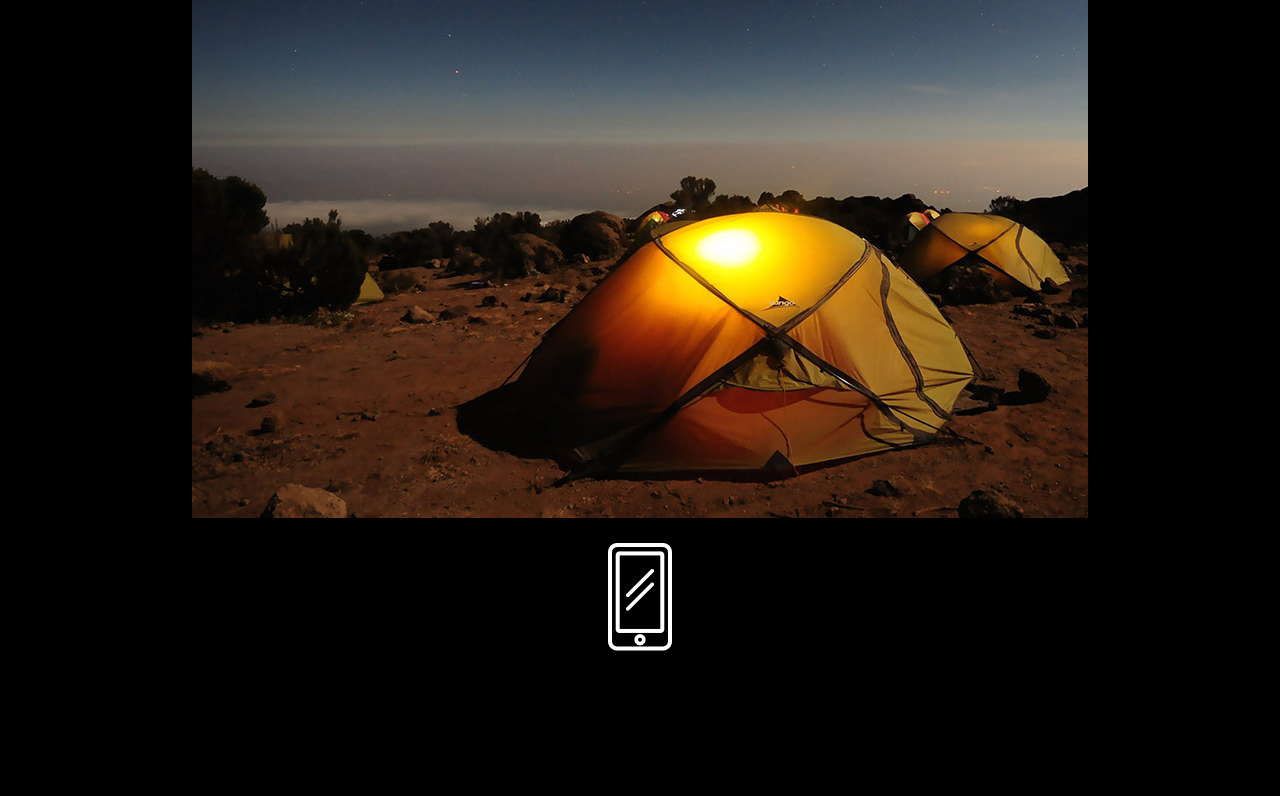
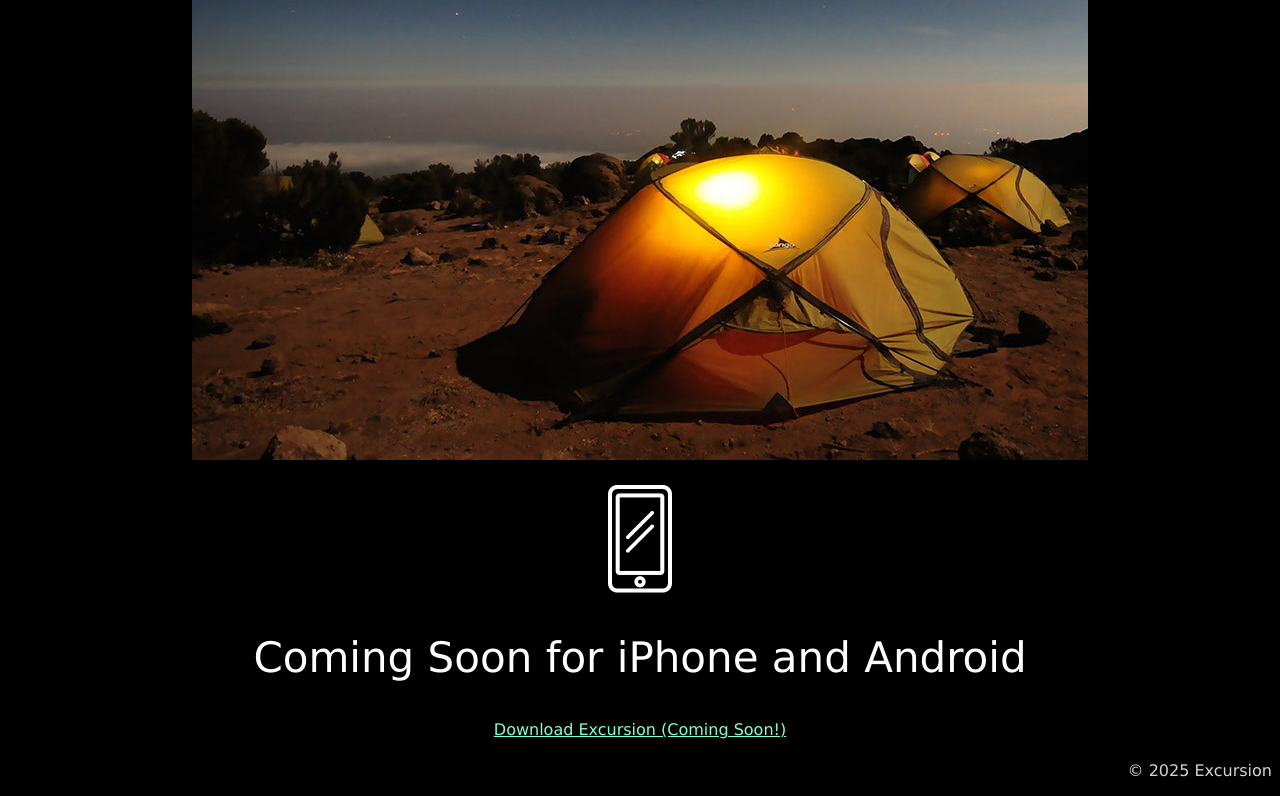
Before and after one commit to Mbat1291/excursion, a plain HTML site: page index.html in a window 1280 px wide. Shown: the part 1061-1857 px from the top of the page. Before the commit the page ends 1738 px from the top, so only its background shows below. Drawn offline with Linux system fonts and the light colour scheme.

Commit message:
Add footer

```diff
--- a/index.html
+++ b/index.html
@@ -7,9 +7,10 @@
     <title>Excursion</title>
   </head>
   <body>
+    <!--landing page-->
     <section>
       <h1>Discover hidden places in the world around you</h1>
-      <p class="download"><a href="">Download Excursion (Coming Soon!)</a></p>
+      <p class="download"><a href="#">Download Excursion (Coming Soon!)</a></p>
 
       <video
         src="./resources/video/excursion.mp4"
@@ -19,6 +20,7 @@
         loop
       ></video>
     </section>
+    <!--travel guide-->
     <section class="travel-guide">
       <h2>Your Personal Travel Guide</h2>
       <p>
@@ -28,7 +30,11 @@
       <div>
         <img src="./resources/images/camp.jpg" alt="camp" />
         <p><img src="./resources/images/phone.png" alt="phone icon" /></p>
+        <h2>Coming Soon for iPhone and Android</h2>
       </div>
+      <p class="download"><a href="">Download Excursion (Coming Soon!)</a></p>
     </section>
+    <!--footer-->
+    <footer><p>&copy; 2025 Excursion</p></footer>
   </body>
 </html>
--- a/resources/css/style.css
+++ b/resources/css/style.css
@@ -2,16 +2,16 @@
 body {
   background-color: black;
   font-family: Verdana, Geneva, Tahoma, sans-serif;
-  font-weight: normal;
   text-align: center;
 }
 /*landing page*/
 h1 {
   font-size: 50px;
   color: white;
+  font-weight: normal;
 }
 
-.download {
+a {
   color: aquamarine;
   font-size: 16px;
 }
@@ -32,3 +32,8 @@ video {
   color: lightgray;
   font-size: 21px;
 }
+
+footer {
+  color: lightgray;
+  text-align: right;
+}
```
